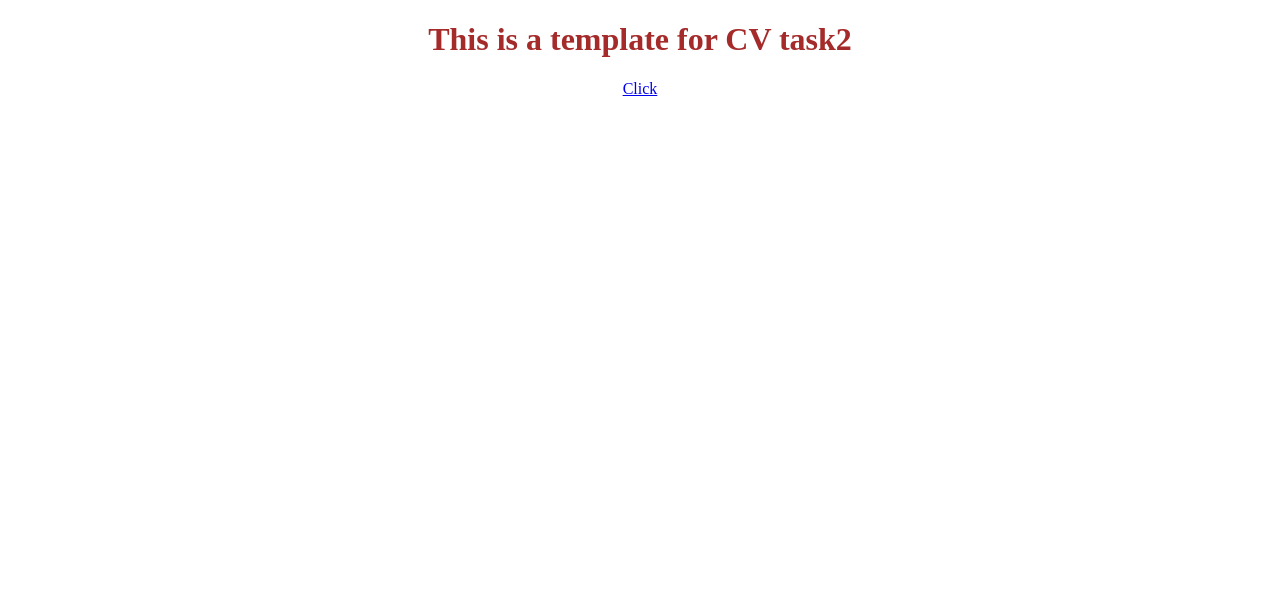
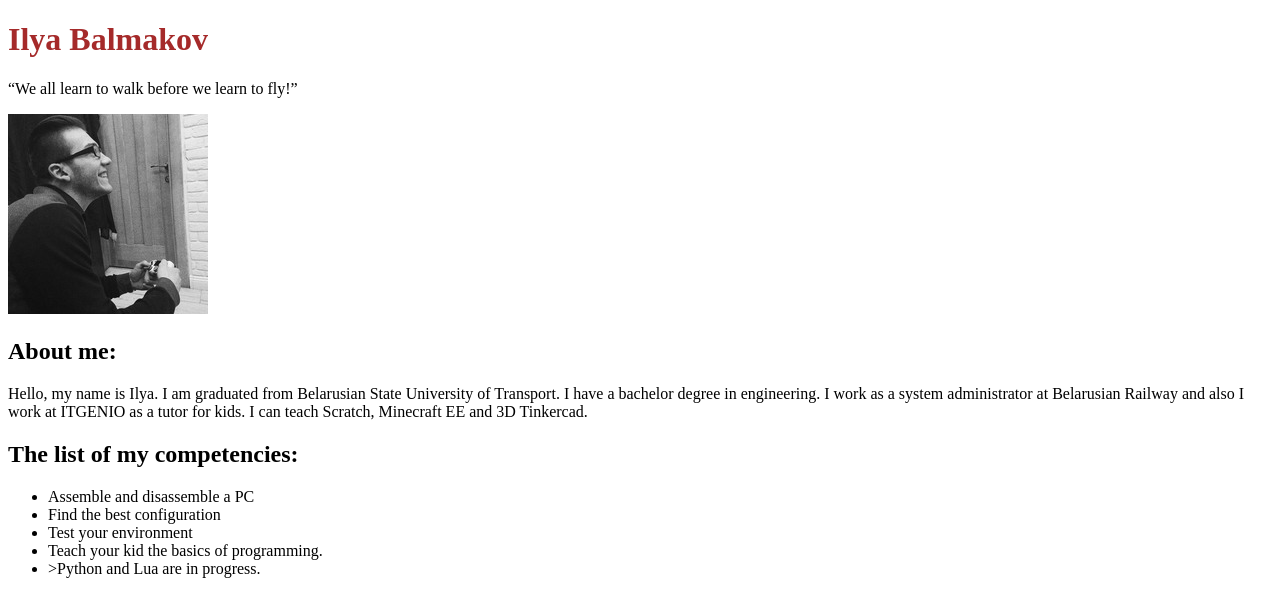
Before and after one commit to Balmak/rsschool-cv, a plain HTML site: page index.html in a window 1280 px wide. Drawn offline with Linux system fonts and the light colour scheme.

Commit message:
init: start cv task 3

```diff
--- a/index.html
+++ b/index.html
@@ -2,11 +2,37 @@
 <html>
   <head>
     <meta charset="utf-8">
-    <title>CV Test</title>
+    <title>CV Ilya Balmakov</title>
     <link rel="stylesheet" href="style.css">
   </head>
   <body>
-    <h1 align="center">This is a template for CV task2</h1>
-    <p align="center"> <a href="https://www.youtube.com/watch?v=dQw4w9WgXcQ">Click</a> </p>
+    <header class="name">
+      <h1>Ilya Balmakov</h1>
+    </header>
+    <div class="citation">
+      <p><q>We all learn to walk before we learn to fly!</q></p>
+    </div>
+    <img class="avatar"
+     src="/assets/images/ProfilePhoto.jpg"
+     alt="My avatar is here">
+    <main class="content">
+      <div class="about-me">
+        <h2>About me:</h2>
+        <p>Hello, my name is Ilya. I am graduated from Belarusian State University of Transport.
+          I have a bachelor degree in engineering. I work as a system administrator at Belarusian
+          Railway and also I work at ITGENIO as a tutor for kids. I can teach Scratch, Minecraft EE
+          and 3D Tinkercad.</p>
+      </div>
+      <div class="my-competencies">
+        <h2>The list of my competencies:</h2>
+          <ul>
+            <li>Assemble and disassemble a PC</li>
+            <li>Find the best configuration</li>
+            <li>Test your environment</li>
+            <li>Teach your kid the basics of programming.</li>
+            <li>>Python and Lua are in progress.</li>
+           </ul>
+      </div>
+    </main>
   </body>
 </html>
```
Also changed, not shown: assets/images/ProfilePhoto.jpg (renamed from assets/ProfilePhoto.jpg), 1 other file.
